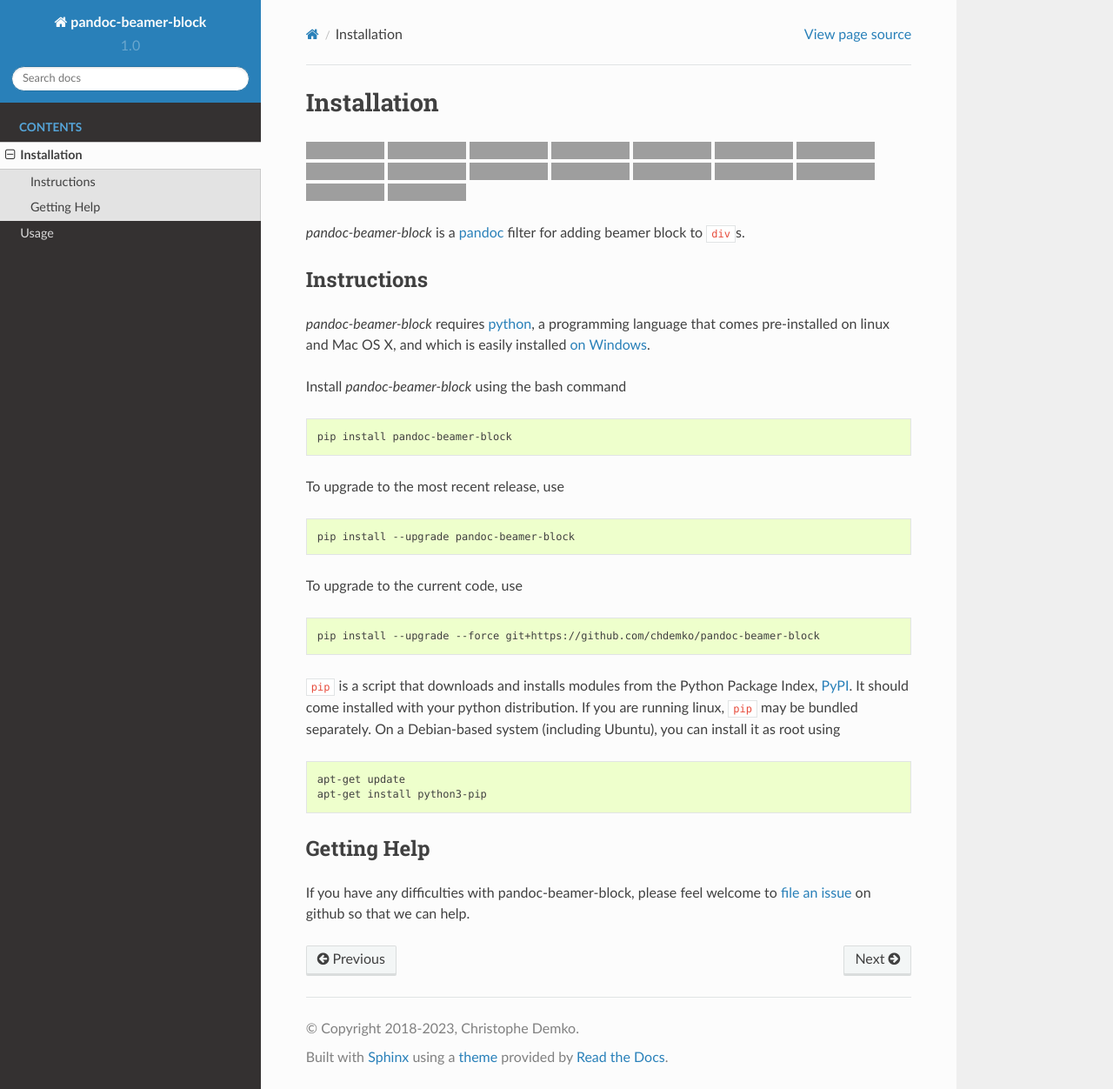
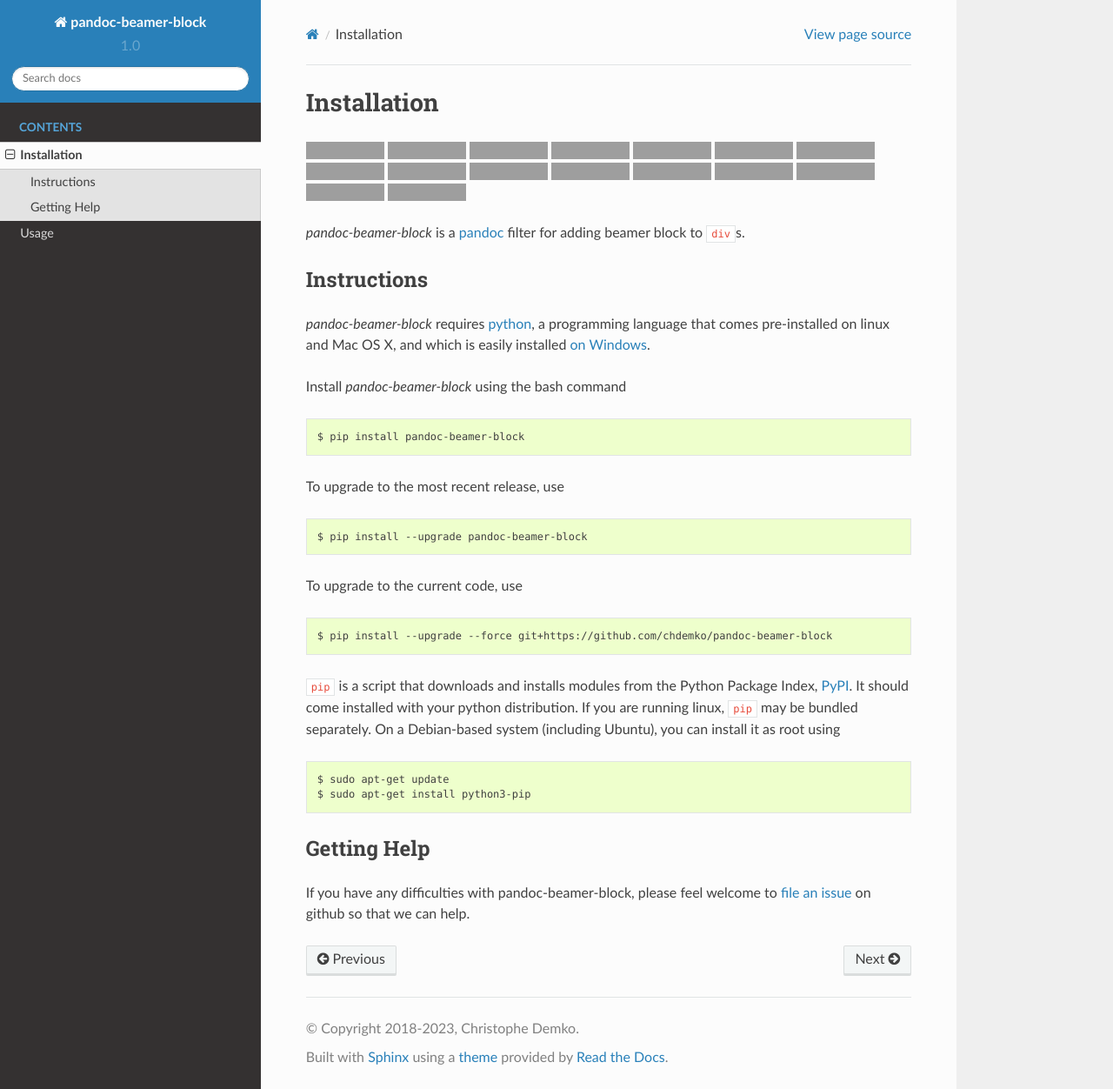
Before and after one commit to chdemko/pandoc-beamer-block, a Sphinx documentation site: the page built from docs/README.md, in a window 1280 px wide and 1252 px high, cut to the strip 0-1252 px from the top of the window. Shown: the whole strip at 87% size. Built offline with Sphinx 7.4.7 and the Read the Docs theme 2.0.0, drawn with Linux system fonts in a browser that asks for light colours; grey boxes are pictures that could not be loaded.

Commit message:
Update doc

```diff
--- a/README.md
+++ b/README.md
@@ -27,20 +27,28 @@
 
 Install *pandoc-beamer-block* using the bash command
 
-    pip install pandoc-beamer-block
+~~~shell
+$ pip install pandoc-beamer-block
+~~~
 
 To upgrade to the most recent release, use
 
-    pip install --upgrade pandoc-beamer-block
+~~~shell
+$ pip install --upgrade pandoc-beamer-block
+~~~
 
 To upgrade to the current code, use
 
-    pip install --upgrade --force git+https://github.com/chdemko/pandoc-beamer-block
+~~~shell
+$ pip install --upgrade --force git+https://github.com/chdemko/pandoc-beamer-block
+~~~
 
 `pip` is a script that downloads and installs modules from the Python Package Index, [PyPI].  It should come installed with your python distribution. If you are running linux, `pip` may be bundled separately. On a Debian-based system (including Ubuntu), you can install it as root using
 
-    apt-get update
-    apt-get install python3-pip
+~~~shell
+$ sudo apt-get update
+$ sudo apt-get install python3-pip
+~~~
 
 [python]: https://www.python.org
 [on Windows]: https://www.python.org/downloads/windows
```
Also changed, not shown: docs/usage.md (+6 -6 lines).
